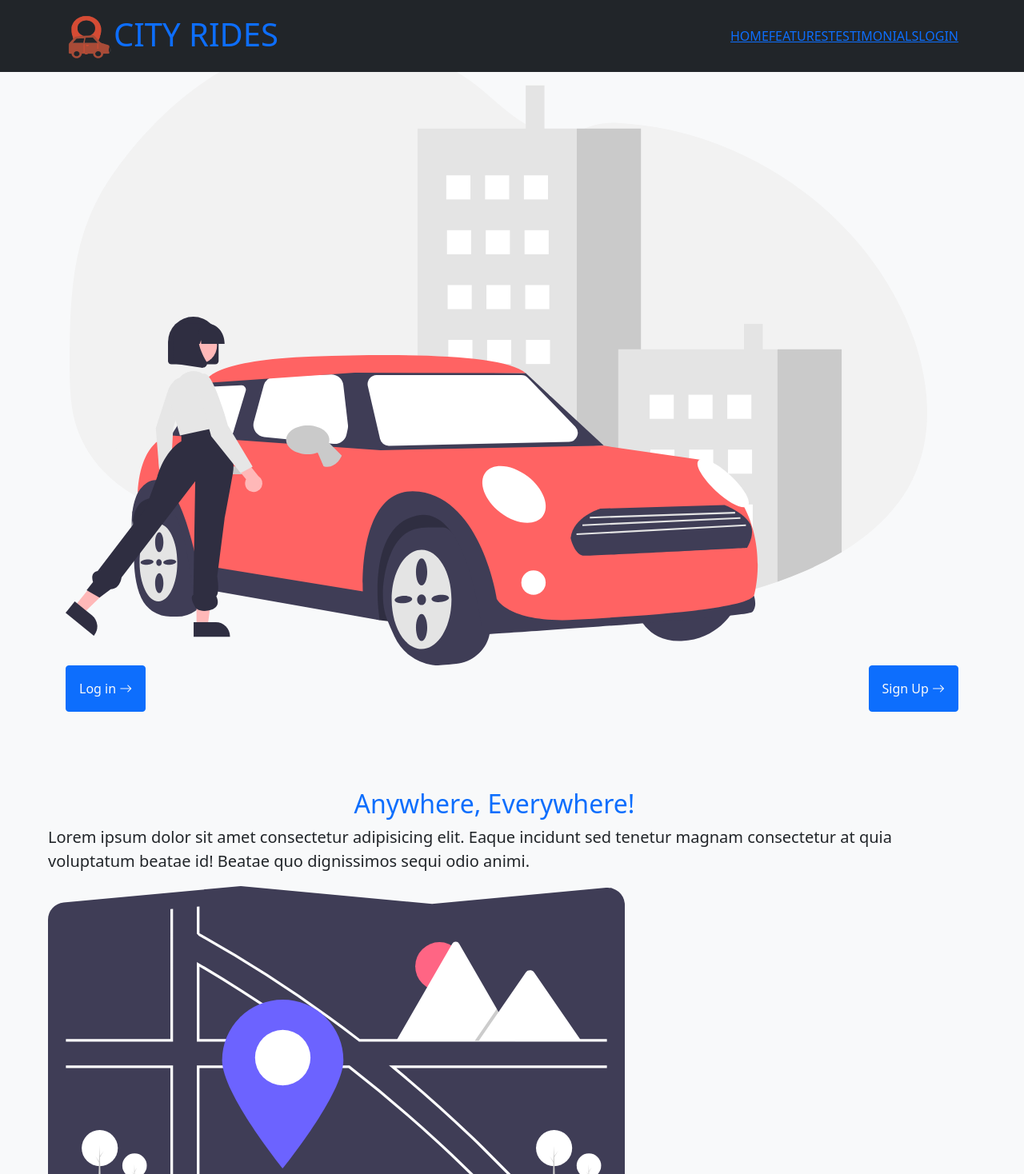
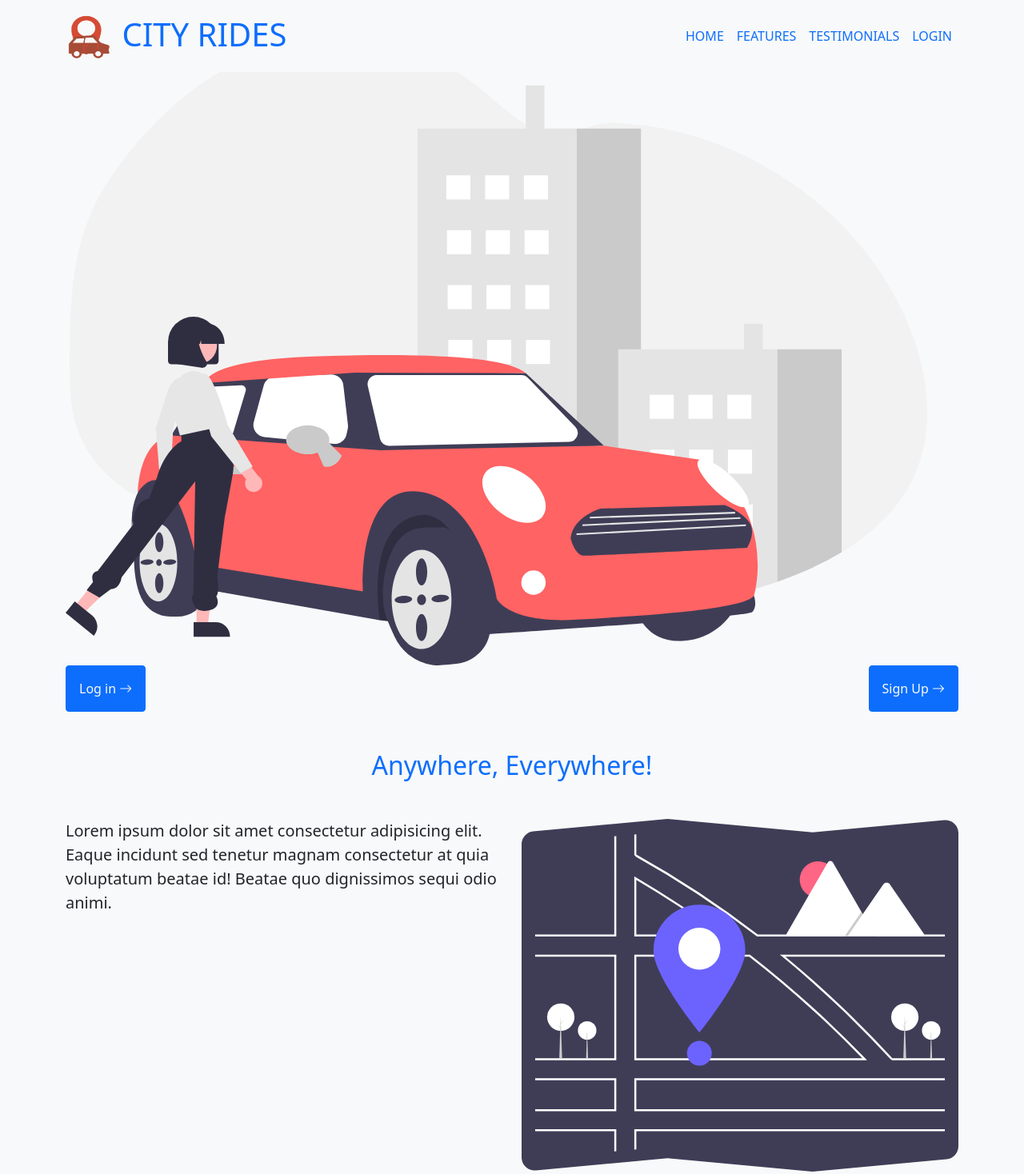
Before and after one commit to John-Njau/city-rides, a plain HTML site: page index.html in a window 1280 px wide. Shown: the top 1468 px of the page at 80% size. Drawn offline with nearby package versions, Linux system fonts and the light colour scheme.

Commit message:
structure:Added a map section

```diff
--- a/index.html
+++ b/index.html
@@ -29,15 +29,21 @@
 </head>
 <body class="bg-light">
     <!-- Navbar -->
-    <nav class="navbar navbar-expand-lg fixed-top bg-dark">
+    <nav class="navbar navbar-expand-lg fixed-top bg-light">
         <div class="container">
             <a href="#" class="navbar-brand text-primary fw-5 fs-1 text-uppercase">
-                <img src="Assets/newdsgn-removebg.png" alt="logo" height="60" width="60">City Rides
+                <img
+
+                    src="Assets/newdsgn-removebg.png"
+                    alt="logo"
+                    height="60"
+                    width="60">
+                    City Rides
             </a>
 
             <!-- hamburger menu -->
             <button
-                class="navbar-toggler"
+                class="navbar-toggler bg-warning"
                 type="button"
                 data-bs-toggle="collapse"
                 data-bs-target="#navitems"
@@ -47,19 +53,19 @@
                 <span class="navbar-toggler-icon"></span> -->
             </button>
             <!-- navbar items -->
-            <div class="collapse navbar-collapse text-uppercase" id="navitems">
-                <ul class="navbar-nav ms-auto">
+            <div class=" collapse navbar-collapse text-uppercase" id="navitems">
+                <ul class="navbar-nav ms-auto ">
                     <li>
-                        <a href="#Home" class="nav-item">Home</a>
+                        <a href="#Home" class="nav-link">Home</a>
                     </li>
                     <li>
-                        <a href="#Features" class="nav-item">Features</a>
+                        <a href="#Features" class="nav-link">Features</a>
                     </li>
                     <li>
-                        <a href="#Testimonials" class="nav-item">Testimonials</a>
+                        <a href="#Testimonials" class="nav-link">Testimonials</a>
                     </li>
                     <li>
-                        <a href="#Login" class="nav-item">Login</a>
+                        <a href="#Login" class="nav-link">Login</a>
                     </li>
                 </ul>
             </div>
@@ -69,18 +75,28 @@
     <!-- Display section -->
     <section class="bg-light text-dark p-5">
         <div class="container">
-            <img src="Assets/city_driver_re_0x5e.svg" alt="Our drivers"><br>
+            <img src="Assets/city_driver_re_0x5e.svg" class="img-fluid" alt="Our drivers"><br>
             <div class="d-flex justify-content-between">
-                <a href="#" class="btn btn-primary text-light p-3 ">Log in <i class= "bi bi-arrow-right fw-4"></i></a>
+                <a href="#" class="btn btn-primary text-light  p-3 ">Log in <i class= "bi bi-arrow-right fw-4"></i></a>
                 <a href="#" class="btn btn-primary text-light p-3">Sign Up <i class= "bi bi-arrow-right fw-4"></i></a>
             </div>
         </div>
     </section>
-        <div class="container m-5">
-            <h2  class="text-center text-primary">Anywhere, Everywhere!</h2>
-            <p class="lead"> Lorem ipsum dolor sit amet consectetur adipisicing elit. Eaque incidunt sed tenetur magnam consectetur at quia voluptatum beatae id! Beatae quo dignissimos sequi odio animi.</p>
-            <img src="Assets/map.svg" alt="maps">
+    <!-- Routes section -->
+    <section>
+        <h2  class="text-center text-primary">Anywhere, Everywhere!</h2>
+        <!-- Applying grid -->
+        <div class="container mt-5 my-5">
+            <div class="row">
+                <div class="col">
+                    <p class="lead"> Lorem ipsum dolor sit amet consectetur adipisicing elit. Eaque incidunt sed tenetur magnam consectetur at quia voluptatum beatae id! Beatae quo dignissimos sequi odio animi.</p>
+                </div>
+                <div class="col">
+                    <img src="Assets/map.svg" class="img-fluid max-width:100%" alt="maps">
+                </div>
+            </div>
         </div>
+    </section>
 
 
     <script
```
Also changed, not shown: Assets/order_ride.svg (added).
